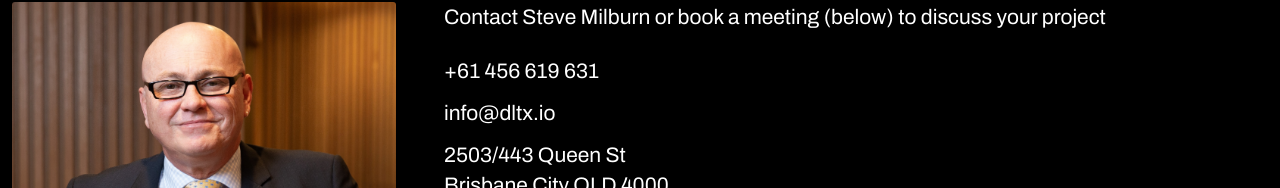
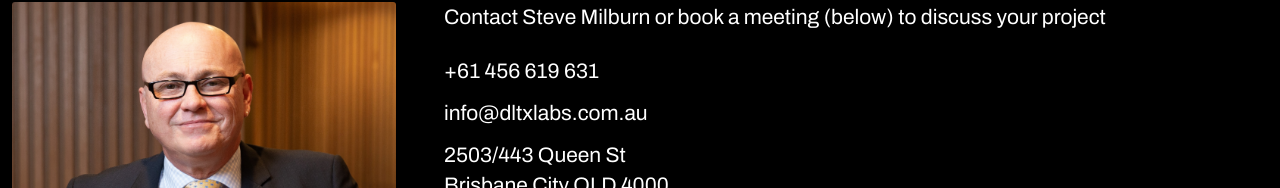
Before and after one commit to dltxio/dltx-website, a React (Vite) app: page /contact in a window 1280 px wide. Shown: the part 704-892 px from the top of the page. Built offline with nearby package versions, Linux system fonts and the light colour scheme; no server answers.

Commit message:
Fix issues #2 and #3: Update email and remove Blockchain Australia
- Issue #2: Update email from info@dltx.io to info@dltxlabs.com.au
- Issue #3: Remove Blockchain Australia membership section from README

```diff
--- a/src/pages/Contact.tsx
+++ b/src/pages/Contact.tsx
@@ -39,7 +39,7 @@ const Contact: React.FC = () => {
                 <p>Contact Steve Milburn or book a meeting (below) to discuss your project</p>
                 <div className="space-y-2">
                     <p>+61 456 619 631</p>
-                    <p>info@dltx.io</p>
+                    <p>info@dltxlabs.com.au</p>
                     <p className="whitespace-pre-line">2503/443 Queen St<br/>Brisbane City QLD 4000<br/>Australia</p>
                 </div>
             </div>
```
Also changed, not shown: 1 other file (tests, documents, lock files or other folders).
